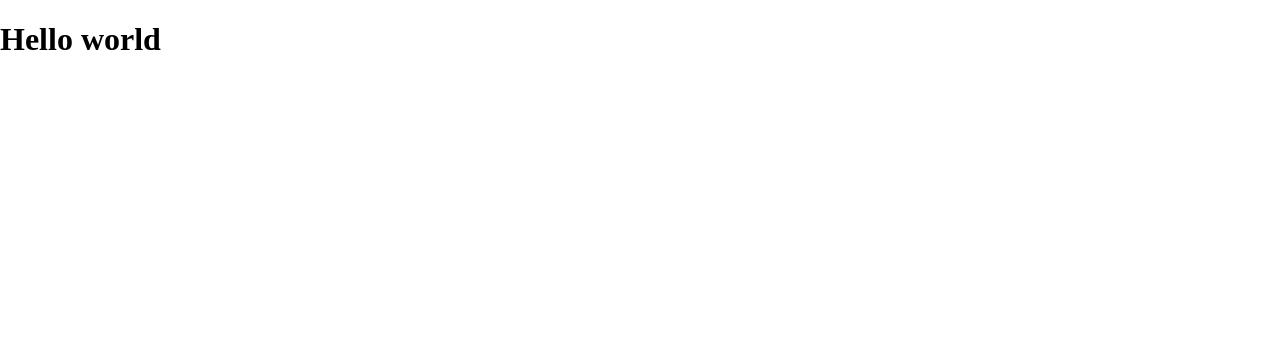
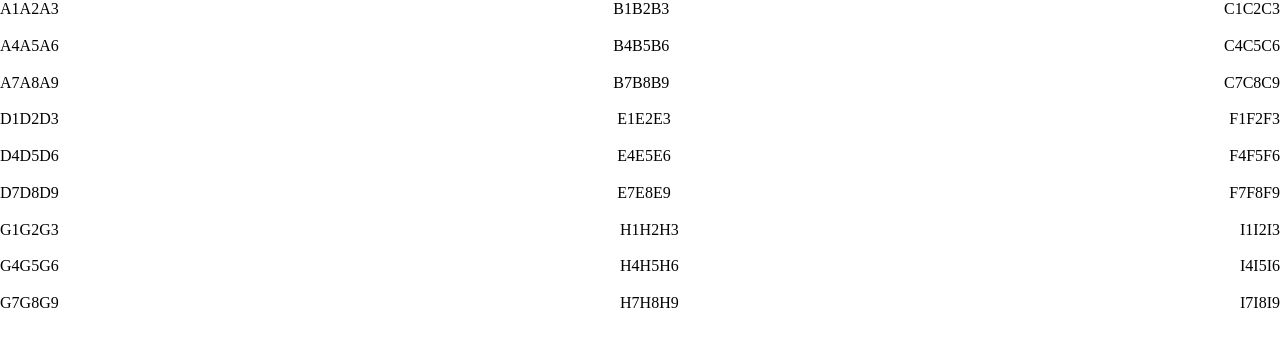
Before and after one commit to RichardRosenblat/wave-function-collapse, a React (Create React App) app: page / in a window 1280 px wide. Shown: the top 346 px of the page. Built offline with nearby package versions, Linux system fonts and the light colour scheme.

Commit message:
create board and squares area base

```diff
--- /dev/null
+++ b/src/components/Board/Board.module.scss
@@ -0,0 +1,4 @@
+.area_group {
+    display: flex;
+    justify-content: space-between;
+}
--- /dev/null
+++ b/src/components/Board/index.tsx
@@ -0,0 +1,27 @@
+import SquaresArea from "../SquaresArea";
+import Styles from "./Board.module.scss";
+const Board = () => {
+	return (
+		<>
+			<div className={Styles.area_group}>
+				<SquaresArea id={"A"} />
+				<SquaresArea id={"B"} />
+				<SquaresArea id={"C"} />
+			</div>
+			<br />
+			<div className={Styles.area_group}>
+				<SquaresArea id={"D"} />
+				<SquaresArea id={"E"} />
+				<SquaresArea id={"F"} />
+			</div>
+			<br />
+			<div className={Styles.area_group}>
+				<SquaresArea id={"G"} />
+				<SquaresArea id={"H"} />
+				<SquaresArea id={"I"} />
+			</div>
+		</>
+	);
+};
+
+export default Board;
--- /dev/null
+++ b/src/components/SquaresArea/SquaresArea.module.scss
@@ -0,0 +1,3 @@
+.line {
+    display: flex;
+}
--- /dev/null
+++ b/src/components/SquaresArea/index.tsx
@@ -0,0 +1,31 @@
+import Styles from "./SquaresArea.module.scss";
+
+interface props {
+	id?: string;
+}
+
+const SquaresArea = ({ id }: props) => {
+	return (
+		<div>
+			<div className={Styles.line}>
+				<div>{id}1</div>
+				<div>{id}2</div>
+				<div>{id}3</div>
+			</div>
+			<br />
+			<div className={Styles.line}>
+				<div>{id}4</div>
+				<div>{id}5</div>
+				<div>{id}6</div>
+			</div>
+			<br />
+			<div className={Styles.line}>
+				<div>{id}7</div>
+				<div>{id}8</div>
+				<div>{id}9</div>
+			</div>
+		</div>
+	);
+};
+
+export default SquaresArea;
--- a/src/pages/Sudoku/index.tsx
+++ b/src/pages/Sudoku/index.tsx
@@ -1,5 +1,9 @@
+import Board from "../../components/Board"
+
 const Sudoku = () =>{
-    return <h1>Hello world</h1>
+    return (
+        <Board />
+    )
 }
 
 export default Sudoku
```
